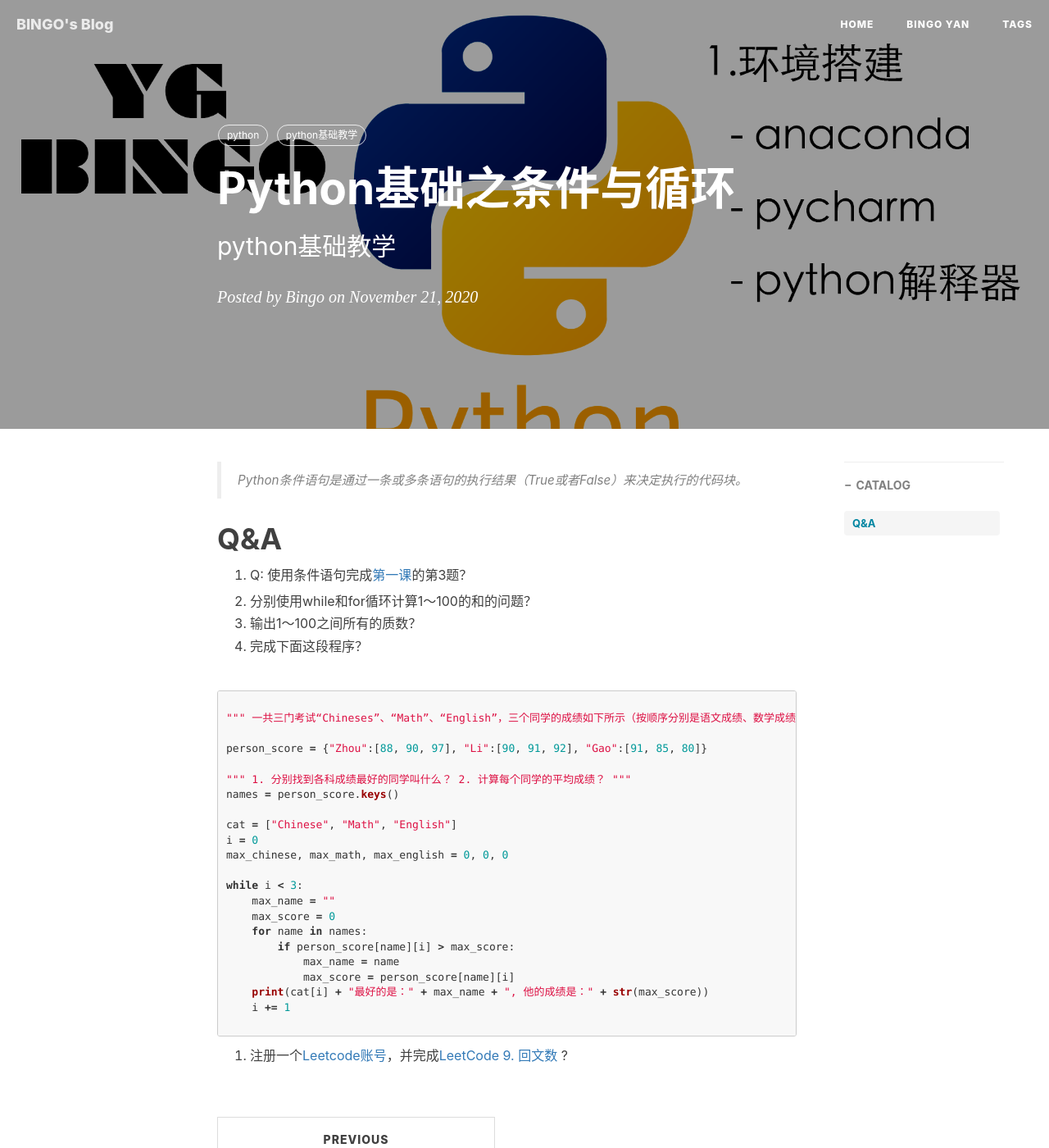
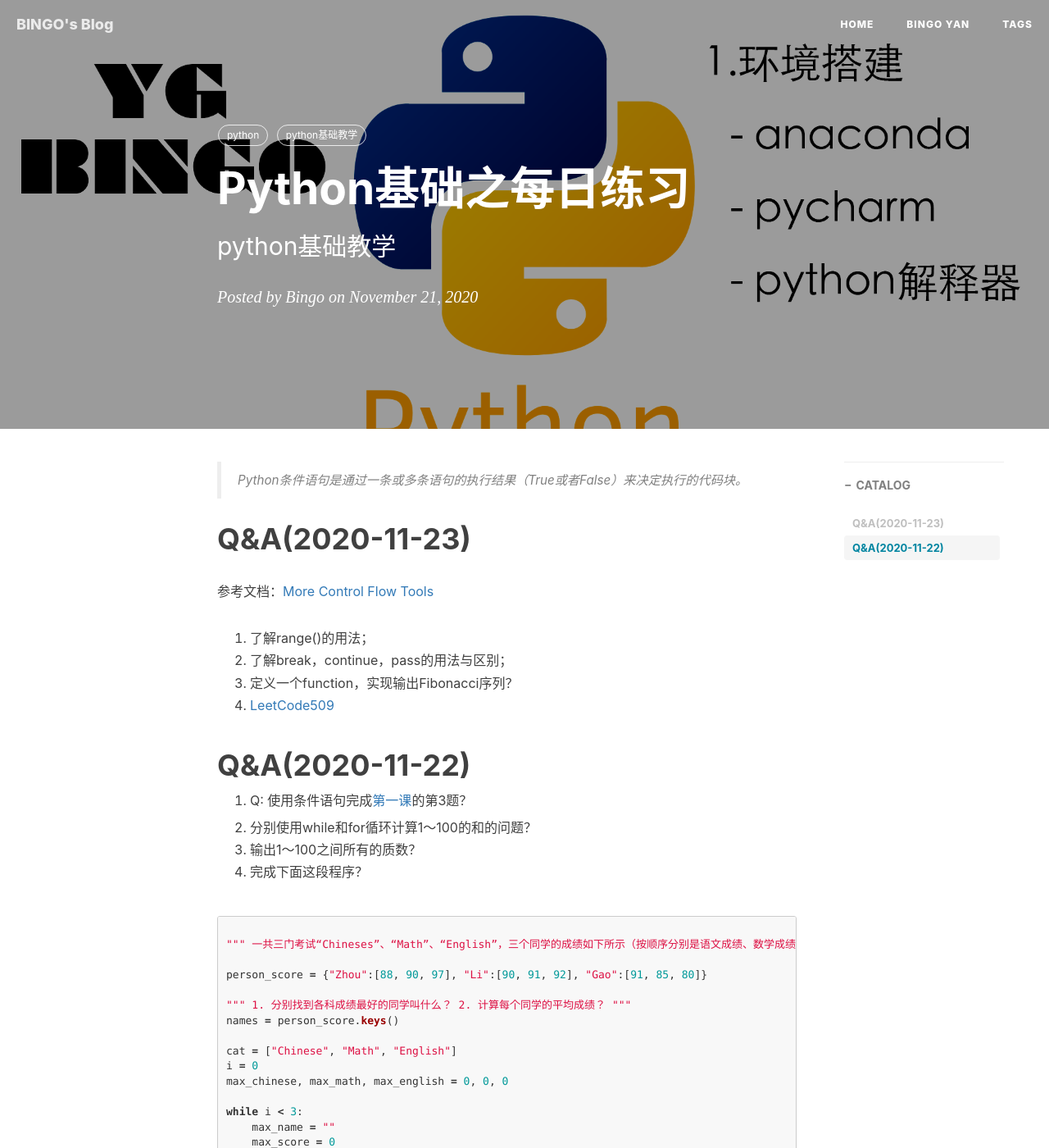
Before and after one commit to yutong2021/yutong2021.github.io, a Jekyll site: the page built from _posts/2020-11-21-Python基础之每日练习.markdown, in a window 1280 px wide and 1400 px high. Shown: the whole window at 82% size. Built offline with Jekyll 4.4.1, drawn with Linux system fonts in a browser that asks for light colours; nearby versions of some CDN libraries; comment, search, counter and statistics services are not loaded.

Commit message:
补充每日练习

````diff
--- a/_posts/2020-11-21-Python基础之条件与循环.markdown
+++ b/_posts/2020-11-21-Python基础之每日练习.markdown
@@ -1,6 +1,6 @@
 ---
 layout:     post
-title:      Python基础之条件与循环
+title:      Python基础之每日练习
 subtitle:   python基础教学
 date:       2020-11-21
 author:     Bingo
@@ -13,7 +13,16 @@ tags:
 
 > Python条件语句是通过一条或多条语句的执行结果（True或者False）来决定执行的代码块。
 
-# Q&A
+# Q&A(2020-11-23)
+参考文档：[More Control Flow Tools](https://docs.python.org/3/tutorial/controlflow.html)
+
+1. 了解range()的用法；
+2. 了解break，continue，pass的用法与区别；
+3. 定义一个function，实现输出Fibonacci序列？
+4. [LeetCode509](https://leetcode-cn.com/problems/fibonacci-number/)
+
+
+# Q&A(2020-11-22)
 1. Q: 使用条件语句完成[第一课](https://yanhuibin315.github.io/2020/11/17/Anaconda+Pycharm%E5%BC%80%E5%8F%91%E7%8E%AF%E5%A2%83%E6%90%AD%E5%BB%BA/)的第3题？
 
 2. 分别使用while和for循环计算1～100的和的问题？
@@ -49,4 +58,5 @@ while i < 3:
     i += 1
 
 ```
+
 5. 注册一个[Leetcode账号](https://leetcode-cn.com/)，并完成[LeetCode 9. 回文数](https://leetcode-cn.com/problems/palindrome-number/) ?
````
